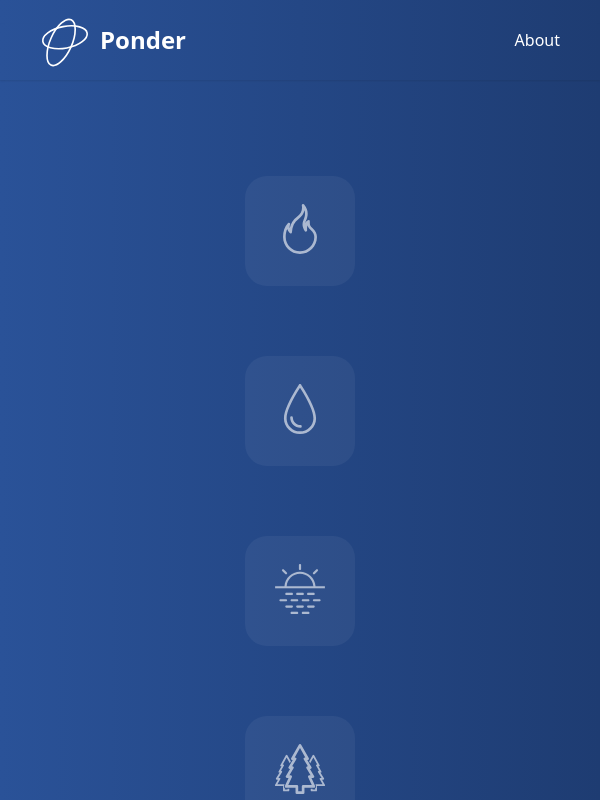
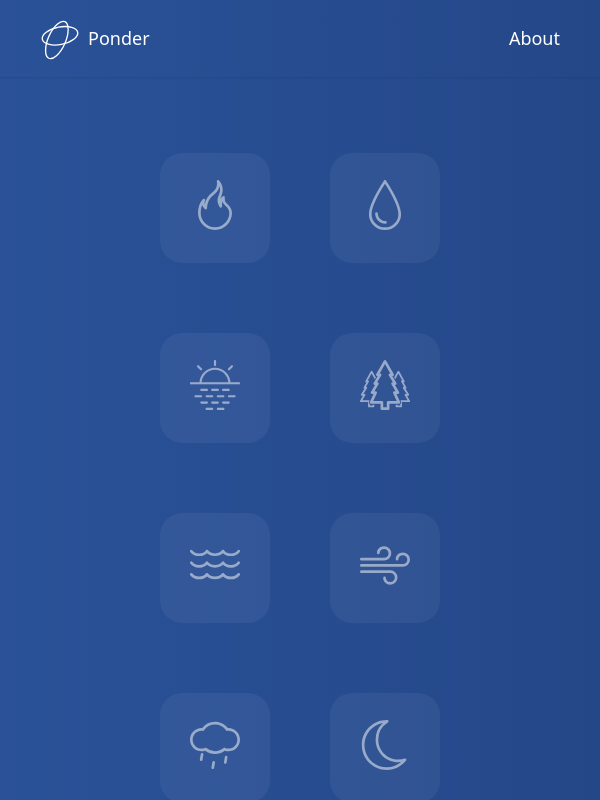
Before and after one commit to chandrabosep/CosyCradle, a React (Create React App) app: page / in a window 600 px wide. Shown: the top 800 px of the page. Built offline with nearby package versions, Linux system fonts and the light colour scheme.

Commit message:
Media Quries added👍🏼

```diff
--- a/src/App.css
+++ b/src/App.css
@@ -6,11 +6,11 @@
 body{
   background: #1e3c72;
   background: -webkit-linear-gradient(to right, #2a5298, #1e3c72);
-  background: linear-gradient(to right, #2a5298, #1e3c72);
+  background: linear-gradient(to right, #2a5298,#1e3c72);
 }
 nav{
   margin-bottom: 6rem;
-  height: 3.5rem;
+  height: 3.3rem;
   box-shadow: rgb(0,0,0,0.1) 0px 1px 2px;
 }
 
@@ -19,4 +19,28 @@ nav{
   width: 50px;
   margin-right: 10px;
   margin-top: -10px;
+  cursor: pointer;
 }
+
+@media  screen and (max-width:600px) {
+  .lo-go{
+    height: 20px;
+    width: 35px;
+    margin-right: 5px;
+    margin-top: -5px;
+  }
+  body{
+     background: #2a5298;
+    background: -webkit-linear-gradient(to right, #2a5298, #244788);
+    background: linear-gradient(to right, #2a5298,#244788);
+  }
+}
+
+@media  screen and (min-width:600px) {
+  .lo-go{
+    height: 20px;
+    width: 40px;
+    margin-right: 8px;
+    margin-top: -7px;
+  }
+}
--- a/src/components/Audiolist.css
+++ b/src/components/Audiolist.css
@@ -5,3 +5,48 @@
     flex-wrap: wrap;
     max-width:50%;
 }
+
+/* 600px and down */
+@media only screen and (max-width:600px) {
+  .audio-list{
+    justify-content:center;
+    margin: -20px 30px 0 30px;
+    max-width: max-content;
+  }
+}
+
+/* 500px and up */
+@media only screen and (min-width:600px) {
+    .audio-list{
+      justify-content:center;
+      margin: -20px 30px 0 30px;
+      max-width: 60%;
+    }
+  }
+
+/* 1000px and up */
+  @media only screen and (min-width:1000px) {
+    .audio-list{
+      justify-content:center;
+      margin: -20px 30px 0 30px;
+      max-width: 50%;
+    }
+  }
+
+/* 1300px and up */
+  @media only screen and (min-width:1300px) {
+    .audio-list{
+      justify-content:center;
+      margin: -20px 30px 0 30px;
+      max-width: 60%;
+    }
+  }
+
+/* 1400px and up */
+  @media only screen and (min-width:1400px) {
+    .audio-list{
+      justify-content:center;
+      margin: -20px 30px 0 30px;
+      max-width: 50%;
+    }
+  }
--- a/src/components/Navbar.jsx
+++ b/src/components/Navbar.jsx
@@ -8,10 +8,10 @@ export default function Navbar() {
     <nav>
       <div className='flex items-center mx-10 mt-6 text-white justify-between'>
           <div className='flex flex-center'>
-            <span className='lo-go'><img src={logo} alt="logo" /></span><span className='text-2xl font-semibold '>Ponder</span>
+            <span className='lo-go'><img src={logo} alt="logo" /></span><span className='text-lg font-normal ' style={{cursor:'pointer'}}>Ponder</span>
           </div>
           <div className='float-right'>
-            <span>
+            <span style={{cursor:'pointer'}} className="text-lg">
               About
             </span>
           </div>
--- a/src/components/Soundcard.css
+++ b/src/components/Soundcard.css
@@ -12,7 +12,7 @@
 
 .audio_img{
     cursor: pointer;
-    opacity: .6;
+    opacity: .5;
     width: 50px;
     padding-top: 25%;
 }
```
